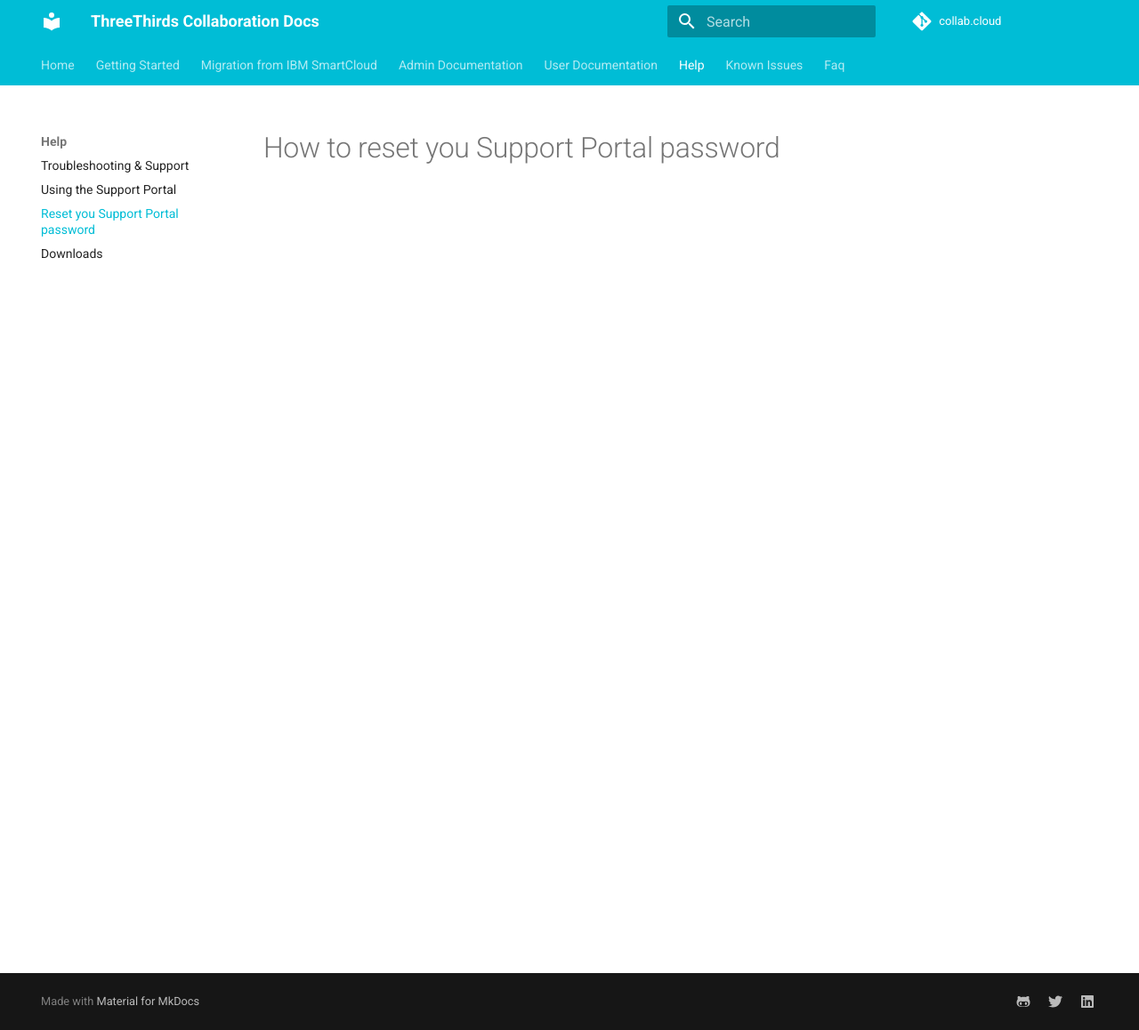
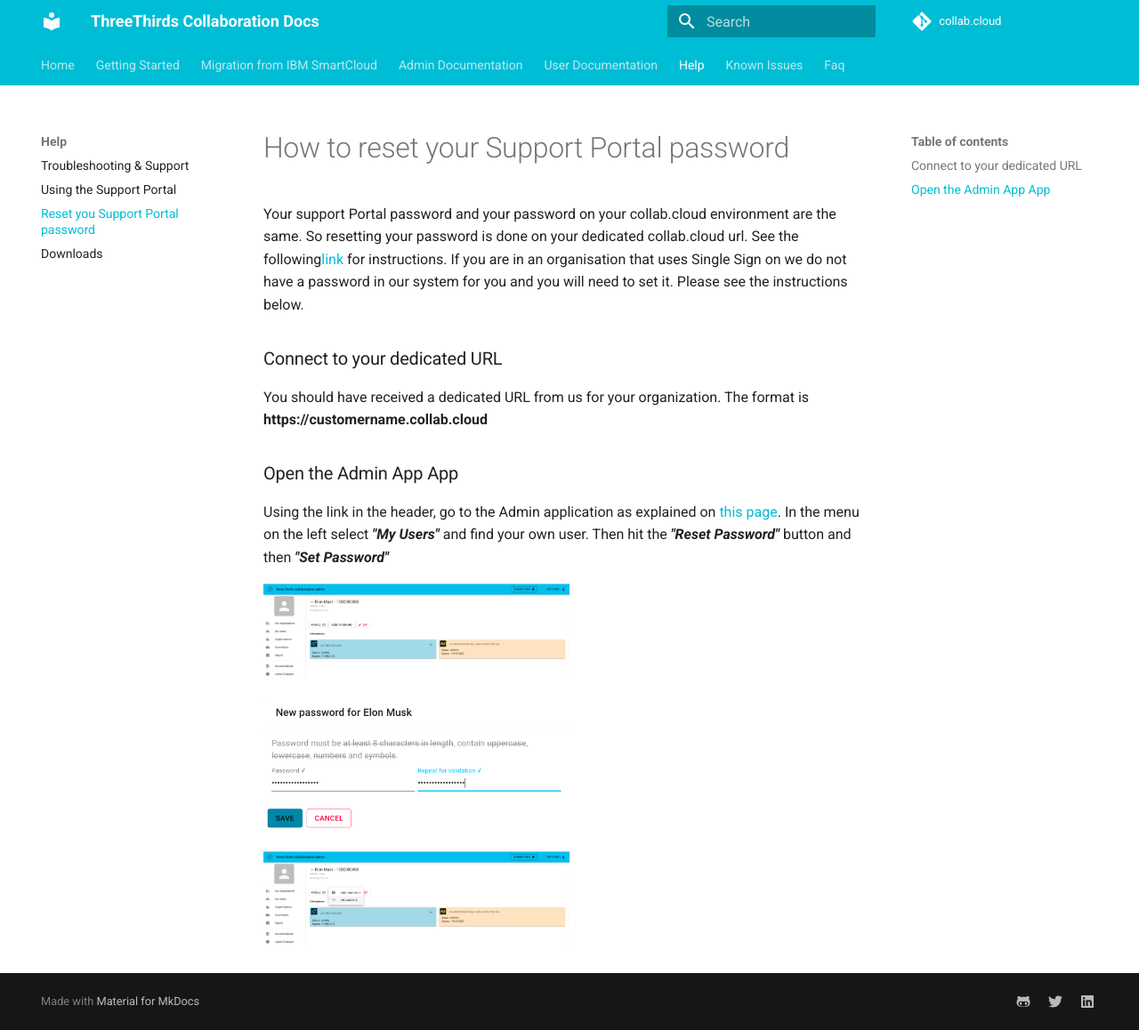
Before and after one commit to collabdotcloud/docs.collab.cloud, an MkDocs documentation site: the page built from docs/help/reset-support-password.md, in a window 1280 px wide and 1158 px high. Shown: the whole window at 89% size. Built offline with MkDocs 1.6.1 and Material for MkDocs 9.7.7, drawn with Linux system fonts in a browser that asks for light colours.

Commit message:
Password reset support

```diff
--- a/docs/help/reset-support-password.md
+++ b/docs/help/reset-support-password.md
@@ -1 +1,20 @@
-#How to reset you Support Portal password
+#How to reset your Support Portal password
+
+Your support Portal password and your password on your collab.cloud environment are the same. So resetting your password is done on your dedicated collab.cloud url. See the following[link](https://docs.collab.cloud/users/using-connections-gettingstarted/) for instructions.
+If you are in an organisation that uses Single Sign on we do not have a password in our system for you and you will need to set it. Please see the instructions below.
+
+
+### Connect to your dedicated URL
+
+You should have received a dedicated URL from us for your organization.
+The format is <strong>https://customername.collab.cloud</strong>
+
+### Open the Admin App App
+
+Using the link in the header, go to the Admin application as explained on [this page](https://docs.collab.cloud/admin/admin-org/). In the menu on the left select **_"My Users"_** and find your own user. Then hit the **_"Reset Password"_** button and then **_"Set Password"_**
+
+<img src="/assets/images/screen-shots/help/UserDetail.png" alt="update_detail" width=50%/>
+
+<img src="/assets/images/screen-shots/help/PasswordReset.png" alt="update_detail" width=50%/>
+
+<img src="/assets/images/screen-shots/help/PasswordResetButton.png" alt="update_detail" width=50%/>
```
Also changed, not shown: docs/assets/images/screen-shots/help/PasswordReset.png (added), docs/assets/images/screen-shots/help/PasswordResetButton.png (added), docs/assets/images/screen-shots/help/UserDetail.png (added).
